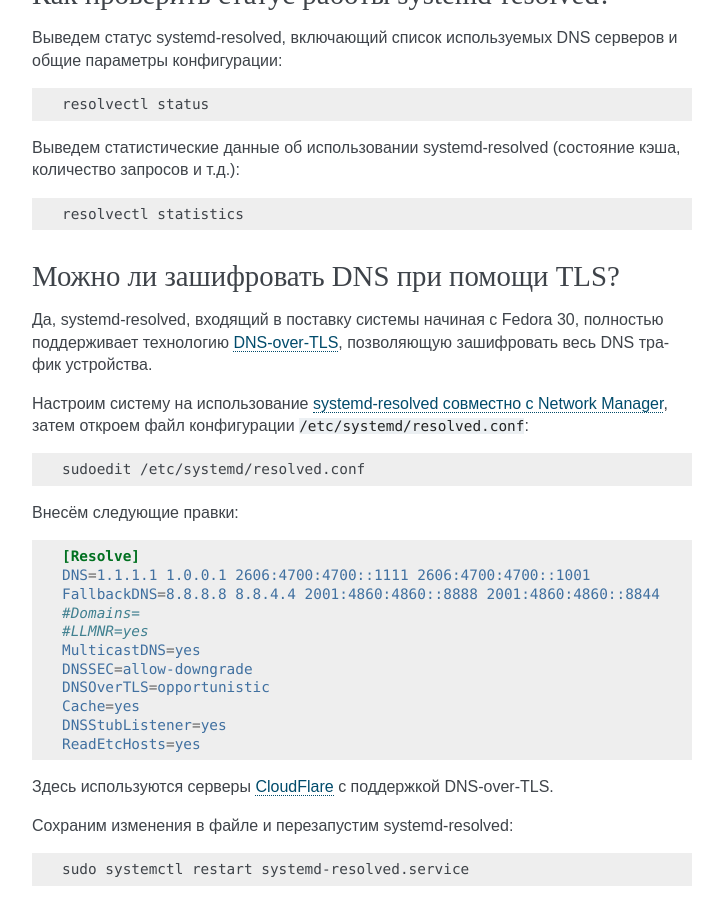
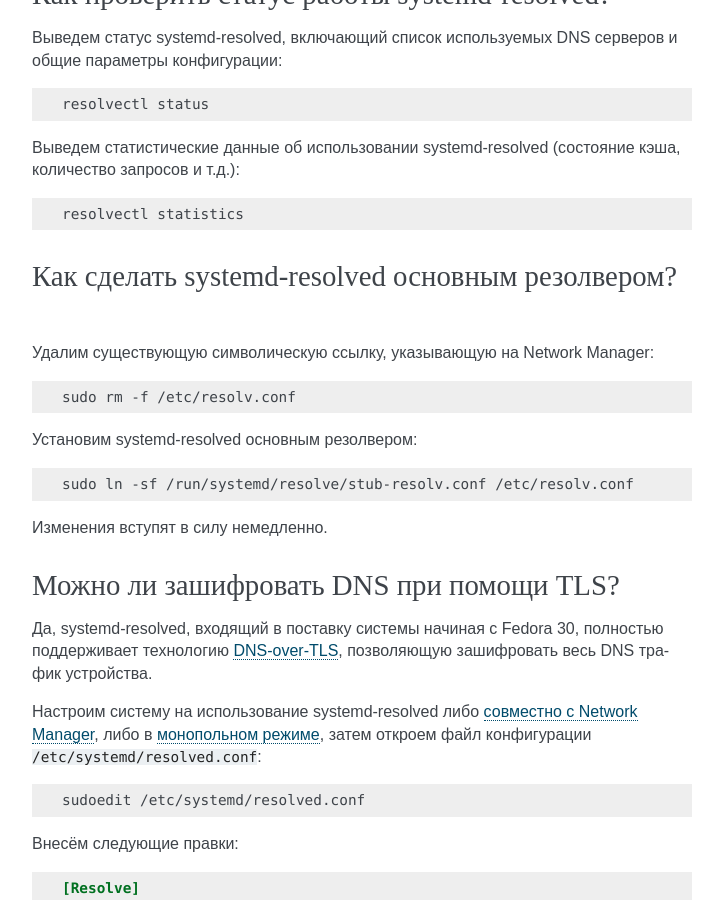
Before and after one commit to RussianFedora/FAQ, a Sphinx documentation site: the page built from source/networking.rst, in a window 1280 px wide and 900 px high, scrolled down 8086 px. Shown: the whole window, without its empty margins (388-1111 px from the left). Built offline with Sphinx 7.4.7, drawn with Linux system fonts in a browser that asks for light colours; some of the changed text lies outside the part shown.

Commit message:
Added question about setting resolved as main DNS resolver.

```diff
--- a/source/networking.rst
+++ b/source/networking.rst
@@ -406,7 +406,7 @@ DHCP сервер провайдера способен выдавать пом
 Для того, чтобы запретить использование полученного от DHCP сервера :ref:`transient hostname <transient-hostname>`, установим :ref:`статическое имя хоста <change-hostname>`.
 
 .. index:: network, dns, resolv.conf, resolver, systemd, resolved
-.. _nm-resolved:
+.. _resolved-nm:
 
 Как переключить Network Manager на использование systemd-resolved?
 =====================================================================
@@ -461,6 +461,26 @@ DHCP сервер провайдера способен выдавать пом
 
     resolvectl statistics
 
+.. index:: network, dns, resolv.conf, resolver, systemd, resolved
+.. _resolved-default:
+
+Как сделать systemd-resolved основным резолвером?
+=====================================================
+
+Удалим существующую символическую ссылку, указывающую на Network Manager:
+
+.. code-block:: text
+
+    sudo rm -f /etc/resolv.conf
+
+Установим systemd-resolved основным резолвером:
+
+.. code-block:: text
+
+    sudo ln -sf /run/systemd/resolve/stub-resolv.conf /etc/resolv.conf
+
+Изменения вступят в силу немедленно.
+
 .. index:: network, dns, resolv.conf, resolver, resolved
 .. _dns-crypt:
 
@@ -469,7 +489,7 @@ DHCP сервер провайдера способен выдавать пом
 
 Да, systemd-resolved, входящий в поставку системы начиная с Fedora 30, полностью поддерживает технологию `DNS-over-TLS <https://ru.wikipedia.org/wiki/DNS_%D0%BF%D0%BE%D0%B2%D0%B5%D1%80%D1%85_TLS>`__, позволяющую зашифровать весь DNS трафик устройства.
 
-Настроим систему на использование :ref:`systemd-resolved совместно с Network Manager <nm-resolved>`, затем откроем файл конфигурации ``/etc/systemd/resolved.conf``:
+Настроим систему на использование systemd-resolved либо :ref:`совместно с Network Manager <resolved-nm>`, либо в :ref:`монопольном режиме <resolved-default>`, затем откроем файл конфигурации ``/etc/systemd/resolved.conf``:
 
 .. code-block:: text
 
```
